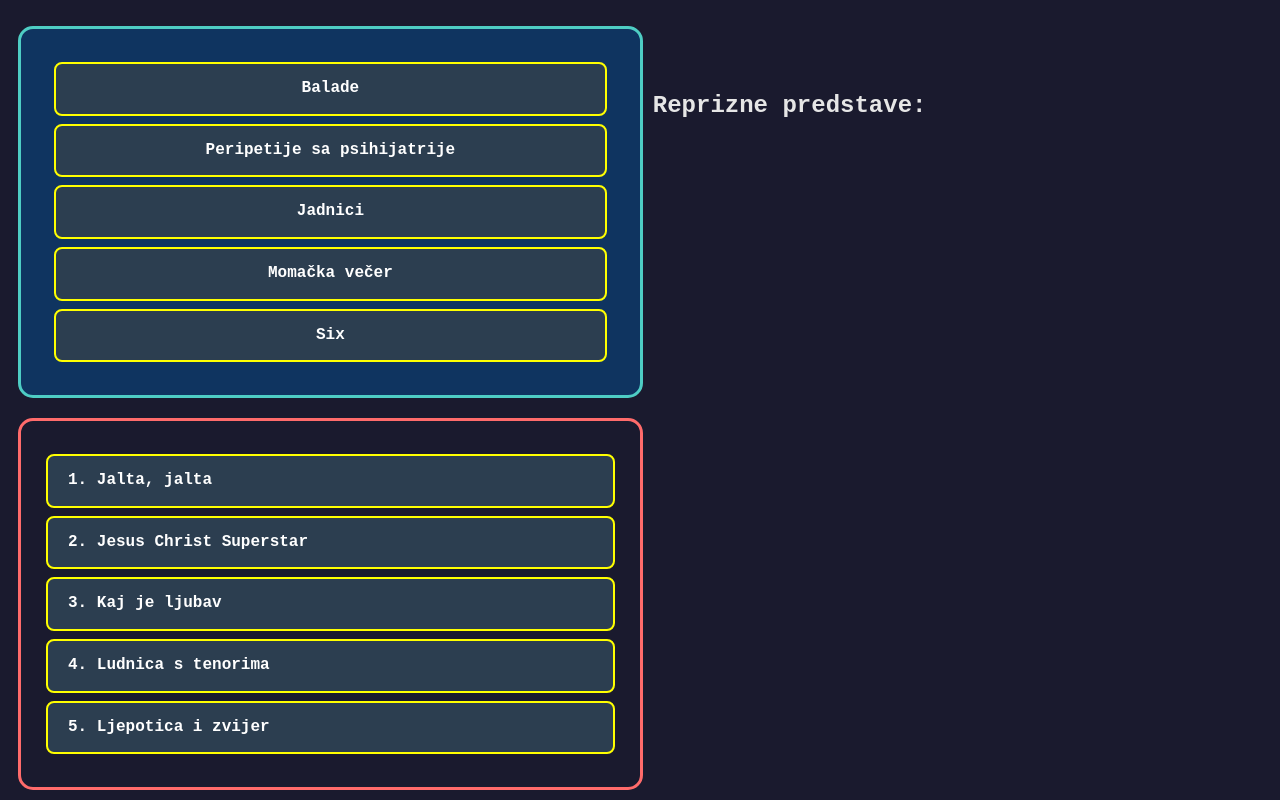
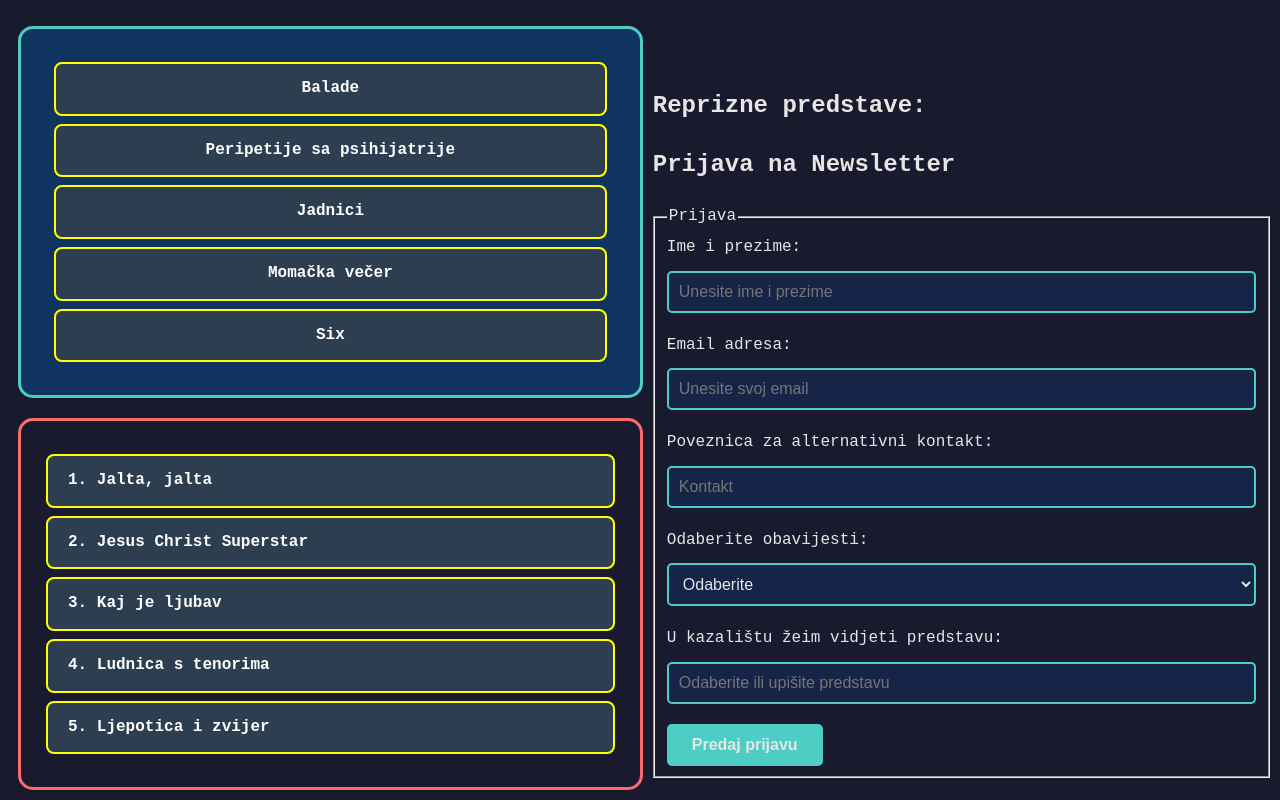
Before and after one commit to MihaelaKostanjski/MMK, a plain HTML site: page index.html in a window 1280 px wide. Shown: the part 731-1531 px from the top of the page. Drawn offline with Linux system fonts and the light colour scheme; a web font is replaced by a local one.

Commit message:
Add files via upload

```diff
--- a/index.html
+++ b/index.html
@@ -51,8 +51,69 @@
     font-weight: bold;
 	list-style-position: inside;
 }
+
+input[type="text"],
+input[type="email"],
+input[type="url"],
+input[list],
+select {
+    width: 100%;
+    padding: 10px;
+    margin: 10px 0 20px 0;
+    border: 2px solid #4ecdc4;
+    border-radius: 5px;
+    background-color: #162447;
+    color: #e6e6e6;
+    font-size: 1em;
+    box-sizing: border-box;
+    transition: all 0.3s ease;
+}
+
+input[type="text"]:focus,
+input[type="email"]:focus,
+input[type="url"]:focus,
+input[list]:focus,
+select:focus {
+    border-color: #f6b93b;
+    background-color: #1f4068;
+    outline: none;
+}
+
+input[type="text"]:hover,
+input[type="email"]:hover,
+input[type="url"]:hover,
+input[list]:hover,
+select:hover {
+    border-color: #3fb0ac;
+}
+
+button {
+    padding: 12px 25px;
+    font-size: 1em;
+    font-weight: 600;
+    color: #e6e6e6;
+    background-color: #4ecdc4;
+    border: none;
+    border-radius: 5px;
+    cursor: pointer;
+    transition: all 0.3s ease;
+}
+
+button:hover {
+    background-color: #3fb0ac;
+}
+
+button:active {
+    background-color: #2c786c;
+    transform: scale(0.98);
+}
+
 </style>
 </head>
+
+
+
+
 
 
 <body>
@@ -93,6 +154,45 @@
 <li>Ljepotica i zvijer</li>
 </ol>
 
+<section id="prijava">
+  <h2>Prijava na Newsletter</h2>
+
+  <form action="#" method="post">
+    <fieldset>
+      <legend>Prijava</legend>
+
+      <label for="ime">Ime i prezime:</label>
+      <input type="text" id="ime" name="ime" placeholder="Unesite ime i prezime">
+<br>
+      <label for="email">Email adresa:</label>
+      <input type="email" id="email" name="email" placeholder="Unesite svoj email">
+<br>
+      <label for="kontakt">Poveznica za alternativni kontakt:</label>
+      <input type="url" id="kontakt" name="kontakt" placeholder="Kontakt">
+<br>
+      <label for="obavijesti">Odaberite obavijesti:</label>
+      <select id="obavijesti" name="obavijesti">
+        <option value=""> Odaberite </option>
+        <option value="Želim primati sve vrste obavijesti">Želim primati sve vrste obavijesti</option>
+        <option value="Želim primati obavijesti samo o novim predstavama">Želim primati obavijesti samo o novim predstavama</option>
+      </select>
+<br>
+      <label for="predstava">U kazalištu žeim vidjeti predstavu:</label>
+      <input list="predstave" id="predstava" name="predstava" placeholder="Odaberite ili upišite predstavu">
+      <datalist id="predstave">
+        <option value="Jalta jalta">
+        <option value="Kaj je ljubav">
+        <option value="Ljepotica i zvijer">
+        <option value="Ludnica s tenorima">
+      </datalist>
+<br>
+      <button type="submit" id="predaj">Predaj prijavu</button>
+    </fieldset>
+  </form>
+</section>
+
+
+
 </body>
 
 </html>
```
